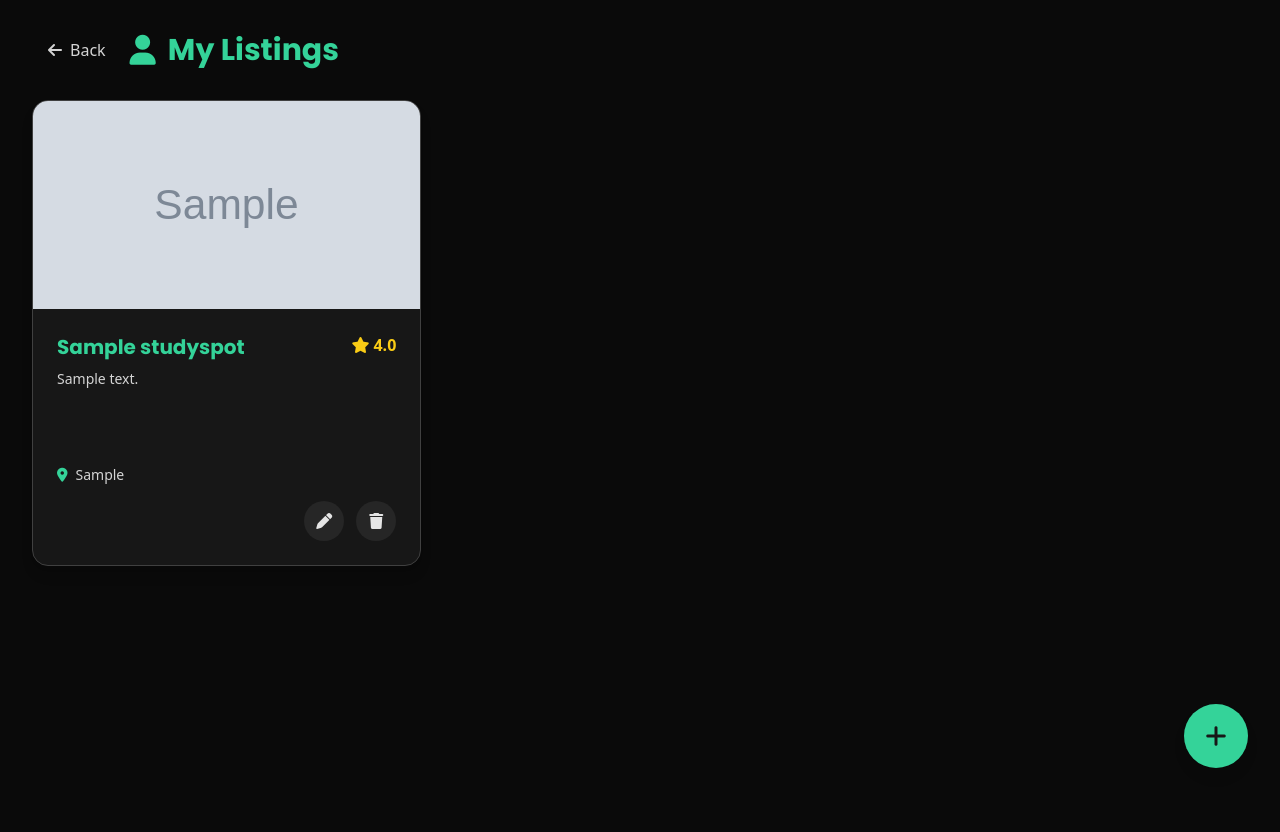
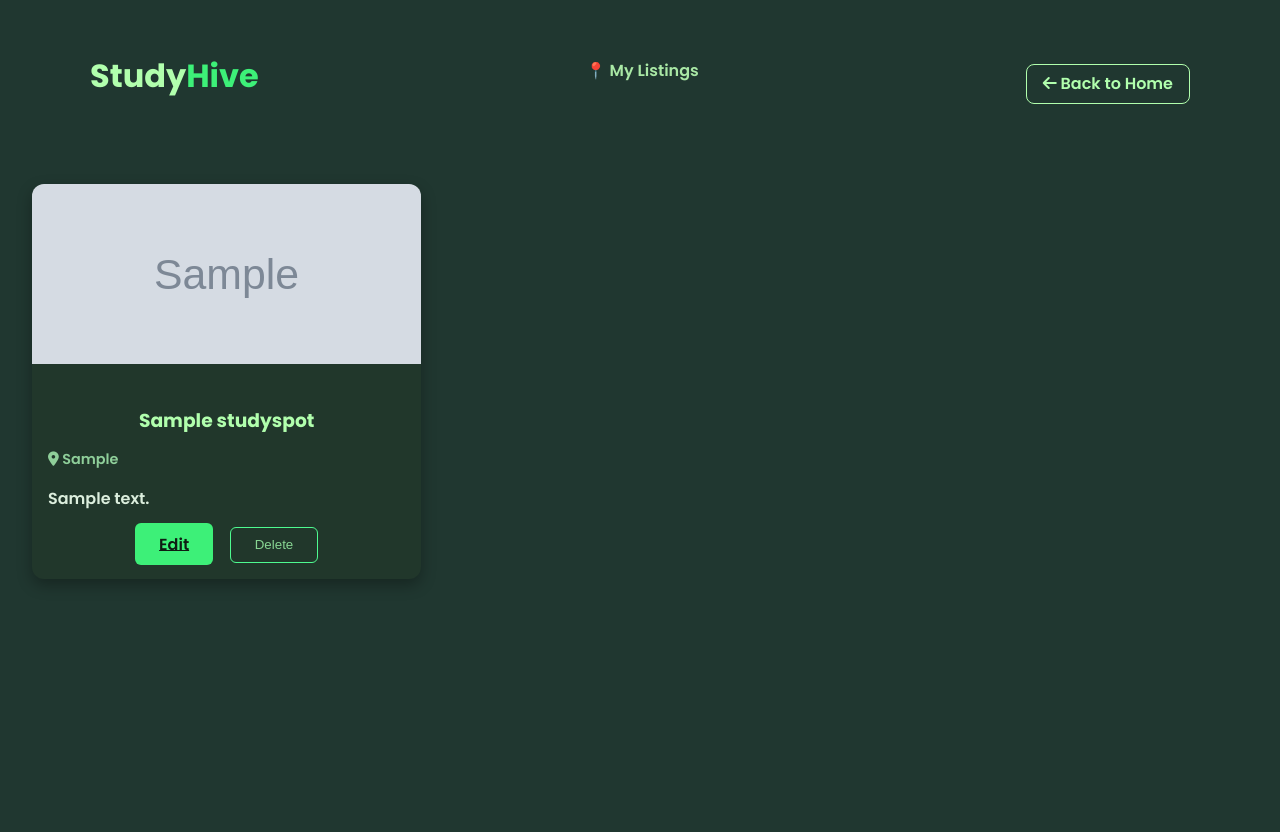
Before and after one commit to chocolatecrinkles/StudyHive, a Django app: page /my-listings/ in a window 1280 px wide. Before the commit the page ends 768 px from the top, so only its background shows below. Run offline with Django 5.2, Linux system fonts and the light colour scheme; a user stored in the database is signed in; tables that the repository leaves empty hold one stand-in row (values such as "Sample post"); grey boxes marked "Sample" are stand-in pictures; some libraries are stand-ins or nearby versions.

Commit message:
Display discrepancy/ Fix Unify

```diff
--- a/core/urls.py
+++ b/core/urls.py
@@ -19,7 +19,7 @@ urlpatterns = [
 
     # Listings Management (for staff)
     path('create-listing/', views.create_listing, name='create_listing'),
-    path('my-listings/', views.my_listings_view, name='my_listings'),
+    path('my-listings/', views.my_listings, name='my_listings'),
     path('edit-listing/<int:spot_id>/', views.edit_listing, name='edit_listing'),
     path('delete-listing/<int:id>/', views.delete_listing, name='delete_listing'),
 
--- a/core/views.py
+++ b/core/views.py
@@ -14,6 +14,8 @@ from dotenv import load_dotenv
 from .forms import StaffApplicationForm
 from .forms import StudySpotForm
 from django.db.models import Q
+from .models import StudySpot
+
 
 def contributor_required(view_func):
     @login_required
@@ -239,9 +241,11 @@ def create_listing(request):
     return render(request, 'create_listing.html')
 
 @contributor_required
-def my_listings_view(request):
+def my_listings(request):
     my_listings = StudySpot.objects.filter(owner=request.user).order_by('-id')
     return render(request, 'my_listings.html', {'my_listings': my_listings})
+
+
 
 
 
--- /dev/null
+++ b/static/css/listings_shared.css
@@ -0,0 +1,225 @@
+/* ===== StudyHive Unified Listings Theme ===== */
+
+/* ✅ Same green background as create_listing */
+body {
+  background-color: #203730; /* main background tone */
+  font-family: 'Poppins', sans-serif;
+  color: #cde6cc;
+  margin: 0;
+  padding: 0;
+  min-height: 100vh;
+}
+
+body.listings-page {
+  background-color: #203730 !important; /* same as create_listing */
+}
+
+
+/* Main container for edit form */
+.listing-container {
+  max-width: 700px;
+  margin: 50px auto;
+  background: #21372b; /* same container shade as create listing form */
+  padding: 2.5rem;
+  border-radius: 16px;
+  box-shadow: 0 10px 25px rgba(0, 0, 0, 0.35);
+}
+
+/* Headings */
+h2, h3 {
+  color: #b1ffad;
+  text-align: center;
+  margin-bottom: 1rem;
+}
+
+/* Back link (used in edit page) */
+a.back-link {
+  color: #9cff88;
+  font-size: 0.9rem;
+  text-decoration: none;
+}
+
+a.back-link:hover {
+  text-decoration: underline;
+}
+
+/* Form field styles */
+.form-group label {
+  display: block;
+  margin-top: 1rem;
+  color: #a0d4a0;
+  font-weight: 600;
+}
+
+.form-control, textarea {
+  width: 100%;
+  background: #2a4337;
+  border: 1px solid #324f3e;
+  border-radius: 6px;
+  padding: 0.6rem 0.8rem;
+  color: #dceedd;
+  outline: none;
+  transition: 0.2s ease;
+}
+
+.form-control:focus, textarea:focus {
+  border-color: #4efb90;
+  background: #2f5242;
+}
+
+/* Amenities layout */
+.amenities-grid {
+  display: flex;
+  flex-wrap: wrap;
+  gap: 0.5rem;
+  margin-top: 0.5rem;
+}
+
+.amenity {
+  background: #2a4337;
+  border: 1px solid #3d5c49;
+  color: #b1ffad;
+  padding: 0.4rem 0.8rem;
+  border-radius: 20px;
+  font-size: 0.85rem;
+  cursor: pointer;
+  transition: all 0.2s ease;
+}
+
+.amenity.active,
+.amenity:hover {
+  background: #34c76a;
+  color: #0e1a12;
+}
+
+/* Buttons */
+.btn-primary {
+  background: #3df078;
+  color: #0f1c13;
+  font-weight: 600;
+  border: none;
+  padding: 0.6rem 1.5rem;
+  border-radius: 6px;
+  cursor: pointer;
+  transition: 0.2s ease;
+}
+
+.btn-primary:hover {
+  background: #49ff84;
+}
+
+.btn-secondary {
+  background: transparent;
+  color: #88d693;
+  border: 1px solid #4efb90;
+  padding: 0.6rem 1.5rem;
+  border-radius: 6px;
+  margin-left: 0.8rem;
+  cursor: pointer;
+  transition: 0.2s ease;
+}
+
+.btn-secondary:hover {
+  background: #2a4337;
+}
+
+/* My Listings grid */
+.my-listings {
+  display: grid;
+  grid-template-columns: repeat(auto-fill, minmax(300px, 1fr));
+  gap: 1.5rem;
+  padding: 2rem;
+}
+
+/* Listing cards */
+.card {
+  background: #21372b;
+  border-radius: 12px;
+  overflow: hidden;
+  transition: all 0.25s ease;
+  box-shadow: 0 6px 15px rgba(0, 0, 0, 0.3);
+}
+
+.card:hover {
+  transform: translateY(-6px);
+  box-shadow: 0 10px 20px rgba(0,0,0,0.35);
+}
+
+.card img {
+  width: 100%;
+  height: 180px;
+  object-fit: cover;
+}
+
+.card-content {
+  padding: 1rem;
+}
+
+.card h3 {
+  color: #b1ffad;
+  margin-bottom: 0.3rem;
+}
+
+.card-location {
+  color: #8fcf9a;
+  font-size: 0.9rem;
+  margin-bottom: 0.8rem;
+}
+
+/* Header bar (shared with create_listing look) */
+.header-bar {
+  width: 100%;
+  max-width: 1100px;
+  margin: 0 auto;
+  padding: 1rem 2rem;
+  display: flex;
+  justify-content: space-between;
+  align-items: center;
+}
+
+.logo {
+  font-size: 2rem;
+  font-weight: 700;
+  text-decoration: none;
+  color: #b1ffad;
+}
+
+.brand-study {
+  color: #b1ffad;
+}
+
+.brand-hive {
+  color: #3df078;
+}
+
+.back-button {
+  display: flex;
+  align-items: center;
+  gap: 0.5rem;
+  color: #9cff88;
+  text-decoration: none;
+  font-weight: 600;
+  border: 1px solid #4efb90;
+  padding: 6px 14px;
+  border-radius: 8px;
+  transition: all 0.2s ease;
+}
+
+.back-button:hover {
+  background: #34c76a;
+  color: #0f1c13;
+}
+
+.logo:hover {
+  color: #78e27e;
+  transition: 0.2s ease-in-out;
+}
+
+/* ✅ Bigger, consistent section titles */
+.page-subtitle {
+  color: #a9e8a5;
+  font-size: 1.6rem;      /* previously around 1.1–1.2rem */
+  margin-top: 0.5rem;
+  font-weight: 700;
+  letter-spacing: 0.5px;
+}
--- a/templates/create_listing.html
+++ b/templates/create_listing.html
@@ -21,7 +21,7 @@
         <span class="brand-study">Study</span><span class="brand-hive">Hive</span>
       </a>
       <a href="{% url 'core:home' %}" class="back-button" aria-label="Back to Listings">
-        <i class="fas fa-arrow-left"></i> <span>Back to Listings</span>
+        <i class="fas fa-arrow-left"></i> <span>Back to Home</span>
       </a>
     </header>
 
--- a/templates/my_listings.html
+++ b/templates/my_listings.html
@@ -1,175 +1,62 @@
-{% extends 'base.html' %}
 {% load static %}
+<!DOCTYPE html>
+<html lang="en">
+<head>
+  <meta charset="UTF-8">
+  <meta name="viewport" content="width=device-width, initial-scale=1.0">
+  <title>My Listings | StudyHive</title>
 
-{% block styles %}
-  {{ block.super }} <style>
-    .popup-btn-secondary {
-      /* (Tailwind 'bg-neutral-700 text-neutral-100 hover:bg-neutral-600') */
-      background-color: #404040;
-      color: #f5f5f5;
-      padding: 10px 20px;
-      border: none;
-      border-radius: 8px;
-      font-family: 'Poppins', sans-serif;
-      font-weight: 600;
-      cursor: pointer;
-      transition: all 0.3s ease;
-    }
-    .popup-btn-secondary:hover { transform: scale(1.05); }
+  <link href="https://fonts.googleapis.com/css2?family=Poppins:wght@600;700&family=Nunito+Sans:wght@400;700&display=swap" rel="stylesheet">
+  <script src="https://kit.fontawesome.com/a2d9d5c6b2.js" crossorigin="anonymous"></script>
 
-    .popup-btn-danger {
-      /* (Tailwind 'bg-red-600 text-white hover:bg-red-500') */
-      background-color: #dc2626; /* red-600 */
-      color: white;
-      padding: 10px 20px;
-      border: none;
-      border-radius: 8px;
-      font-family: 'Poppins', sans-serif;
-      font-weight: 600;
-      cursor: pointer;
-      transition: all 0.3s ease;
-    }
-    .popup-btn-danger:hover { transform: scale(1.05); }
+  <link rel="stylesheet" href="{% static 'css/listings_shared.css' %}">
+</head>
 
-    /* Fix for Font Awesome icons inside buttons */
-    .btn-icon i {
-      margin: 0;
-    }
+<body style="background-color: #203730; font-family: 'Poppins', sans-serif; color: #dceedd;">
+  <div class="listing-page">
 
-    .popup-container-hidden {
-      display: none;
-      position: fixed;
-      inset: 0; /* full-screen overlay */
-      background-color: rgba(0, 0, 0, 0.7);
-      justify-content: center;
-      align-items: center;
-      z-index: 1000;
-    }
-  </style>
-{% endblock %}
+    <!-- Centered Header -->
+    <header class="header-bar" style="text-align: center; margin-top: 2rem;">
+      <a href="{% url 'core:home' %}" class="logo" style="font-size: 2rem; text-decoration: none; color: #b1ffad;">
+        <span class="brand-study">Study</span><span class="brand-hive">Hive</span>
+      </a>
+      <p style="margin-top: 0.3rem; color: #a9e8a5; font-weight: 600;">📍 My Listings</p>
+      <a href="{% url 'core:home' %}" class="back-button" aria-label="Back to Home"
+         style="display: inline-block; margin-top: 1rem; border: 1px solid #b1ffad; color: #b1ffad; padding: 0.4rem 1rem; border-radius: 8px; text-decoration: none;">
+         <i class="fas fa-arrow-left"></i> Back to Home
+      </a>
+    </header>
 
-
-{% block content %}
-<div class="listings-page p-8">
-
-  <div class="hero-section max-w-7xl mx-auto mb-8 px-4">
-    <div class="hero-header flex items-center gap-6">
-      <a href="{% url 'core:home' %}" class="back-button text-neutral-300 hover:text-emerald-400 transition flex items-center gap-2">
-        <i class="fas fa-arrow-left"></i> Back
-      </a>
-      <h1 class="hero-title text-3xl font-bold text-emerald-400 flex items-center gap-3" style="font-family: 'Poppins', sans-serif;">
-        <i class="fas fa-user"></i> My Listings
-      </h1>
-    </div>
-  </div>
-
-  <div class="listings-container max-w-7xl mx-auto grid grid-cols-1 md:grid-cols-2 lg:grid-cols-3 gap-6">
+    <!-- Listings Grid -->
+    <main class="form-container" style="margin-top: 2rem;">
+      <div class="my-listings">
         {% if my_listings %}
           {% for spot in my_listings %}
-        <div class="listing-card bg-neutral-900 border border-neutral-700 rounded-2xl overflow-hidden shadow-lg flex flex-col">
-          <div class="card-image-container h-52">
+            <div class="card">
               {% if spot.image %}
-              <img src="{{ spot.image.url }}" alt="{{ spot.name }}" class="w-full h-full object-cover">
+                <img src="{{ spot.image.url }}" alt="{{ spot.name }}">
               {% else %}
-              <div class="w-full h-full object-cover bg-neutral-800 flex items-center justify-center text-neutral-600">
-                <i class="fas fa-image text-4xl"></i>
-              </div>
+                <img src="{% static 'imgs/placeholder.png' %}" alt="Placeholder">
               {% endif %}
-          </div>
-
-          <div class="card-content p-6 flex flex-col flex-grow">
-            <div class="card-header flex justify-between items-start mb-2">
-              <h3 class="card-title text-xl font-bold text-emerald-400" style="font-family: 'Poppins', sans-serif;">{{ spot.name }}</h3>
-              <div class="card-rating font-bold text-yellow-400 flex items-center gap-1">
-                <i class="fas fa-star"></i> {{ spot.rating|default:"N/A" }}
-              </div>
-            </div>
-            <p class="card-description text-sm text-neutral-300 mb-4 h-20">{{ spot.description|truncatewords:20 }}</p>
-            <p class="amenity-item text-sm text-neutral-300 mb-4 flex items-center gap-2">
-              <i class="fas fa-map-marker-alt text-emerald-400"></i> {{ spot.location }}
-            </p>
-
-            <div class="card-footer mt-auto flex justify-end items-center gap-3">
-              <a href="{% url 'core:edit_listing' spot.id %}" class="btn-icon btn-edit bg-neutral-800 hover:bg-blue-600 w-10 h-10 rounded-full grid place-items-center transition text-neutral-200" title="Edit Listing">
-                <i class="fas fa-pen"></i>
-              </a>
-
-              <form action="{% url 'core:delete_listing' spot.id %}" method="POST" onsubmit="return confirmDelete(event, '{{ spot.name|escapejs }}')">
+              <div class="card-content">
+                <h3>{{ spot.name }}</h3>
+                <p class="card-location"><i class="fas fa-location-dot"></i> {{ spot.location }}</p>
+                <p>{{ spot.description|truncatewords:10 }}</p>
+                <div style="margin-top:1rem;text-align:center;">
+                  <a href="{% url 'core:edit_listing' spot.id %}" class="btn-primary">Edit</a>
+                  <form method="post" action="{% url 'core:delete_listing' spot.id %}" style="display:inline;">
                     {% csrf_token %}
-                <button type="submit" class="btn-icon btn-delete bg-neutral-800 hover:bg-red-600 w-10 h-10 rounded-full grid place-items-center transition text-neutral-200" title="Delete Listing">
-                  <i class="fas fa-trash"></i>
-                </button>
+                    <button type="submit" class="btn-secondary" onclick="return confirm('Delete this listing?')">Delete</button>
                   </form>
                 </div>
               </div>
             </div>
           {% endfor %}
         {% else %}
-      <p class="text-neutral-500 col-span-full text-center mt-8">You haven’t created any listings yet.</p>
+          <p style="text-align:center; color:#b1ffad;">You haven’t created any listings yet.</p>
         {% endif %}
       </div>
-
-  <a href="{% url 'core:create_listing' %}" class="fab fixed bottom-8 right-8 w-16 h-16 bg-emerald-400 text-neutral-900 rounded-full grid place-items-center shadow-lg hover:scale-110 transition-transform" title="Add New Listing">
-    <i class="fas fa-plus text-2xl"></i>
-  </a>
+    </main>
   </div>
-
-
-<div id="delete-confirm-modal" class="popup-container-hidden">
-  <div id="delete-confirm-box" class="bg-neutral-900 border border-neutral-700 rounded-xl p-8 shadow-2xl text-center w-[90%] max-w-md">
-    <h3 id="delete-confirm-title" class="text-2xl font-bold text-red-500 mb-4" style="font-family: 'Poppins', sans-serif;">Confirm Deletion</h3>
-    <p id="delete-confirm-text" class="text-lg text-neutral-200 mb-6">Are you sure you want to delete this?</p>
-    <div class="delete-button-group flex gap-4 justify-center">
-      <button id="delete-cancel-btn" class="popup-btn-secondary">Cancel</button>
-      <button id="delete-confirm-btn" class="popup-btn-danger">Delete</button>
-    </div>
-  </div>
-</div>
-
-<script>
-  // Get modal elements
-  const deleteModal = document.getElementById('delete-confirm-modal');
-  const deleteConfirmText = document.getElementById('delete-confirm-text');
-  const confirmBtn = document.getElementById('delete-confirm-btn');
-  const cancelBtn = document.getElementById('delete-cancel-btn');
-
-  // This will hold the form we need to submit
-  let formToSubmit = null;
-
-  // This function is called by the 'onsubmit' on your form
-  function confirmDelete(event, name) {
-    event.preventDefault(); // Stop the form from submitting
-    formToSubmit = event.target; // Store the form that was triggered
-
-    // Set the dynamic text
-    deleteConfirmText.textContent = `Are you sure you want to permanently delete "${name}"?`;
-
-    // Show the modal
-    deleteModal.style.display = 'flex';
-
-    return false; // Prevent submission
-  }
-
-  // Add click listeners to the modal buttons
-  confirmBtn.addEventListener('click', () => {
-    if (formToSubmit) {
-      formToSubmit.submit(); // Submit the stored form
-    }
-    deleteModal.style.display = 'none'; // Hide modal
-    formToSubmit = null; // Clear the form
-  });
-
-  cancelBtn.addEventListener('click', () => {
-    formToSubmit = null; // Clear the stored form
-    deleteModal.style.display = 'none'; // Hide modal
-  });
-
-  // Also close on overlay click
-  deleteModal.addEventListener('click', (e) => {
-    if (e.target === deleteModal) {
-       formToSubmit = null;
-       deleteModal.style.display = 'none';
-    }
-  });
-</script>
-{% endblock %}
+</body>
+</html>
```
Also changed, not shown: templates/edit_listing.html (+33 -131 lines). Lines whose indentation alone changed are shown as unchanged.
